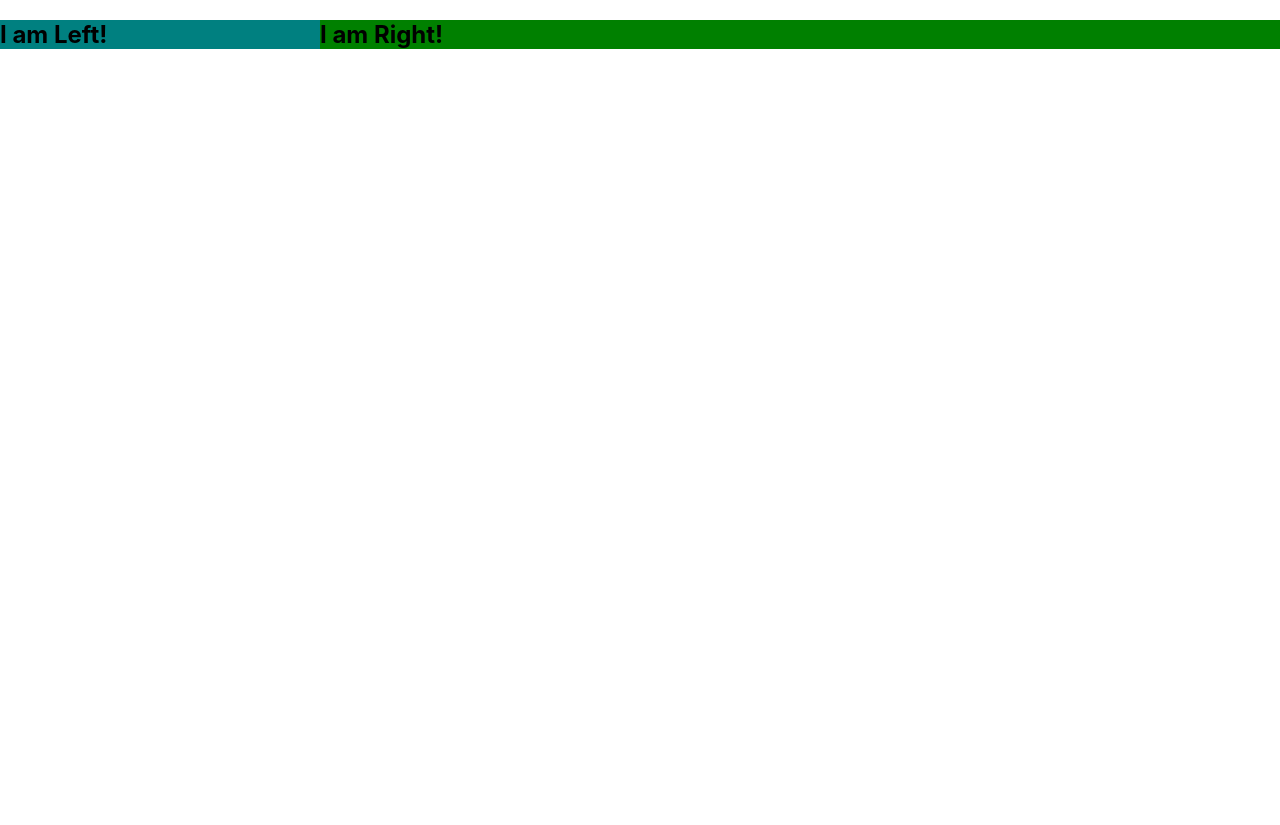
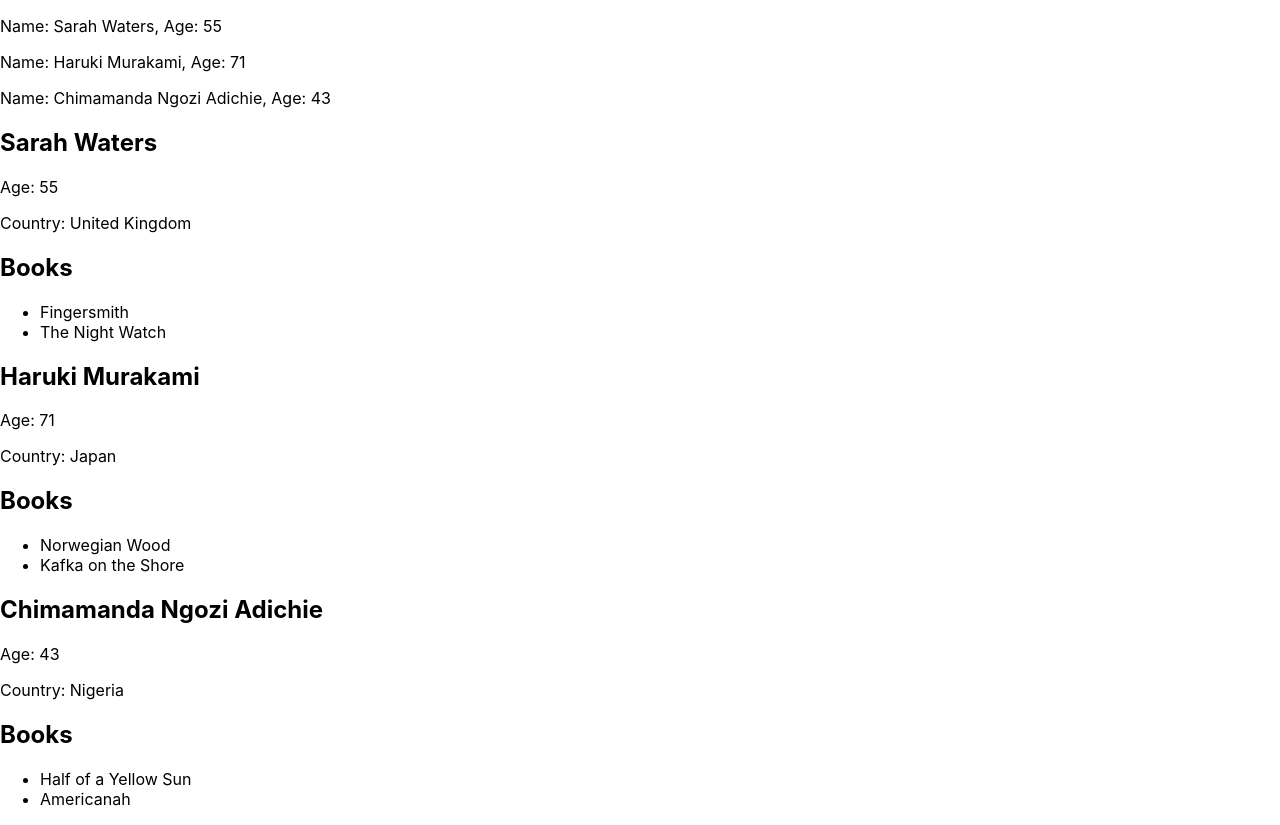
Before and after one commit to kgallagher52/advanced-react, a React (Create React App) app: page / in a window 1280 px wide. Before the commit the page ends 800 px from the top, so only its background shows below. Built offline with nearby package versions, Linux system fonts and the light colour scheme.

Commit message:
feat(lists): creating two seperate lists with functional component

```diff
--- a/src/App.js
+++ b/src/App.js
@@ -1,19 +1,14 @@
-import { SplitScreen } from "./components/split-screen";
-
-const LeftSideComp = ({ title }) => (
-  <h2 style={{ background: "teal" }}>{title}</h2>
-);
-
-const RightSideComp = ({ title }) => (
-  <h2 style={{ background: "green" }}>{title}</h2>
-);
+import { LargeAuthorListItem } from "./components/authors/LargeListItems";
+import { SmallAuthorListItem } from "./components/authors/SmallListItems";
+import { authors } from "./data/authors";
+import { RegularList } from "./lists/Regular";
 
 function App() {
   return (
-    <SplitScreen leftWidth={1} rightWidth={3} >
-      <LeftSideComp title={"I am Left!"} />
-      <RightSideComp title={"I am Right!"} />
-    </SplitScreen>
+    <>
+      <RegularList items={authors} sourceName={"author"} ItemComponent={SmallAuthorListItem} />
+      <RegularList items={authors} sourceName={"author"} ItemComponent={LargeAuthorListItem} />
+    </>
   );
 };
 
--- /dev/null
+++ b/src/components/authors/LargeListItems.jsx
@@ -0,0 +1,18 @@
+export const LargeAuthorListItem = ({ author }) => {
+	const { name, age, country, books } = author;
+	return (
+		<>
+			<h2>{name}</h2>
+			<p>Age: {age}</p>
+			<p>Country: {country}</p>
+			<h2>Books</h2>
+			<ul>
+				{books.map((book) => (
+					<li key={book}>{book}</li>
+				))}
+			</ul>
+		</>
+	);
+};
+
+// We are keeping the styling for the parent component
--- /dev/null
+++ b/src/components/authors/SmallListItems.jsx
@@ -0,0 +1,10 @@
+export const SmallAuthorListItem = ({ author }) => {
+	const { name, age } = author;
+	return (
+		<p>
+			Name: {name}, Age: {age}
+		</p>
+	);
+};
+
+// We are keeping the styling for the parent component
--- /dev/null
+++ b/src/data/authors.js
@@ -0,0 +1,20 @@
+export const authors = [
+  {
+    name: "Sarah Waters",
+    age: 55,
+    country: "United Kingdom",
+    books: ["Fingersmith", "The Night Watch"],
+  },
+  {
+    name: "Haruki Murakami",
+    age: 71,
+    country: "Japan",
+    books: ["Norwegian Wood", "Kafka on the Shore"],
+  },
+  {
+    name: "Chimamanda Ngozi Adichie",
+    age: 43,
+    country: "Nigeria",
+    books: ["Half of a Yellow Sun", "Americanah"],
+  },
+];
--- /dev/null
+++ b/src/lists/Regular.jsx
@@ -0,0 +1,13 @@
+/* Functional component */
+export const RegularList = ({ items, sourceName, ItemComponent }) => {
+	return (
+		<>
+			{items.map((item, i) => (
+				<ItemComponent
+					key={i}
+					{...{ [sourceName]: item }} // Dynamic object key because we don't know if it's an author or a book
+				/>
+			))}
+		</>
+	);
+};
```
Also changed, not shown: src/data/books.js (added, +20 -0 lines), src/components/books/LargeListItems.jsx (added), src/components/books/SmallListItems.jsx (added).
